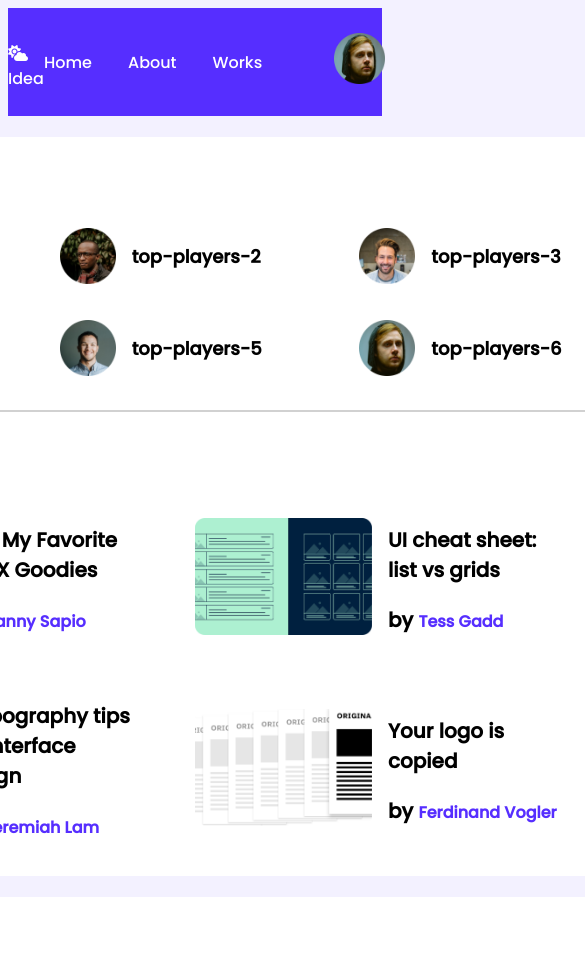
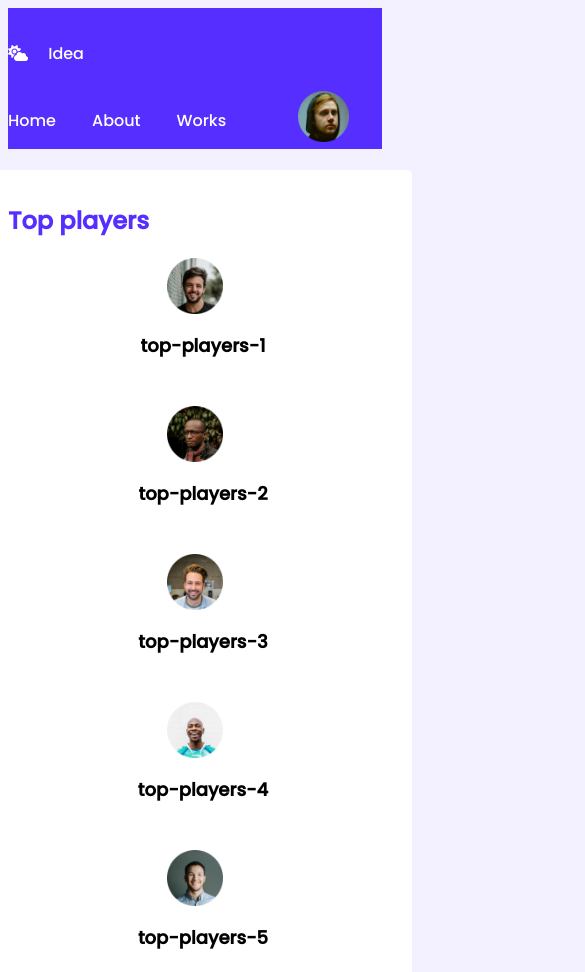
Before and after one commit to mamuntufayel/leader-board-css3, a plain HTML site: page index.html in a window 390 px wide. Shown: the top 972 px of the page, 585 px wide, since content can reach past the window. Drawn offline with Linux system fonts and the light colour scheme.

Commit message:
finish with responsive

```diff
--- a/styles/style.css
+++ b/styles/style.css
@@ -19,7 +19,7 @@ main{
 }
 .nav-all{
     display: flex;
-    justify-content: space-around;
+    justify-content: space-evenly;
     color: #FFFFFF;
 
 
@@ -57,7 +57,7 @@ main{
 .container{
     background-color: #FFFFFF;
     width: 870px;
-    height: 679px;
+    /* height: 679px; */
     padding: 30px;
     border-radius: 5px;
     margin-top: 21px;
@@ -152,12 +152,18 @@ hr{
     color: #AEAEAE;
     ;
 }
-/* Here we are starting design for COURSES */
+
+/*--------------------------------------------
+ Here we are starting design for COURSES
+------------------------------------------- */
 
 .courses{
     display: flex;
+
+
 }
 .course{
+
     margin-right: 30px;
     box-shadow: (0px 5.34229px 13.3557px rgba(0, 0, 0, 0.05));
     width: 252.42px;
@@ -167,3 +173,31 @@ hr{
 .course-duration{
     color: #FF4A60;
 }
+
+/* That end for today of css of HTML.Now we will see Media quaries */
+
+@media only screen and (max-width: 688px) {
+    .nav-all{
+        display: flex;
+        flex-direction: column;
+    }
+    .container{
+        width: 100%;
+    }
+    .players, .blogs{
+        display: grid;
+        grid-template-columns: repeat(1, 1fr);
+        width: 100%;
+    }
+    .player, .blog{
+        display: flex;
+        flex-direction: column;
+        align-items: center;
+
+    }
+    .courses{
+        display: flex;
+        flex-direction: column;
+        align-items: center;
+    }
+}
```
Also changed, not shown: index.html (+3 -1 lines).
